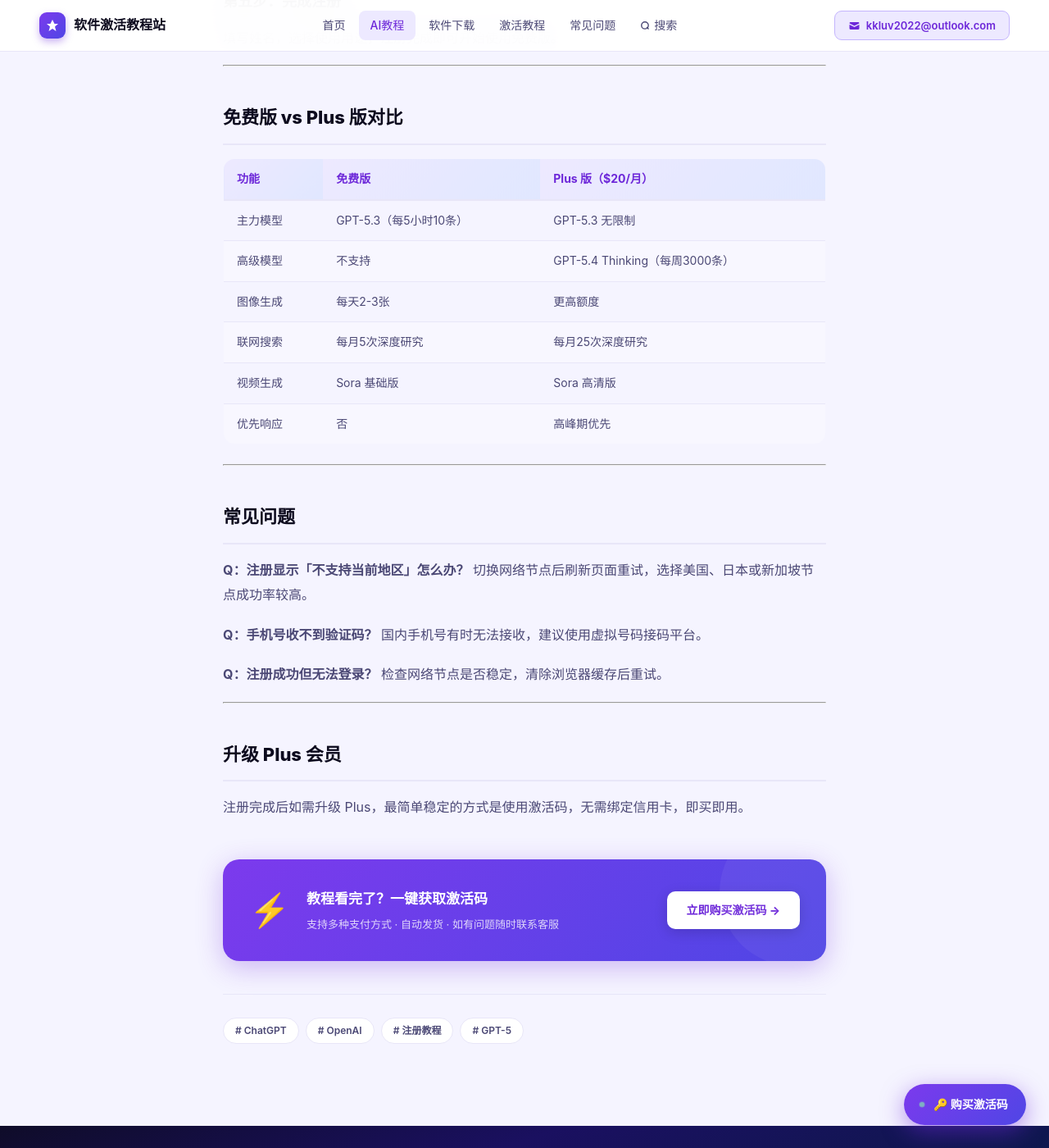
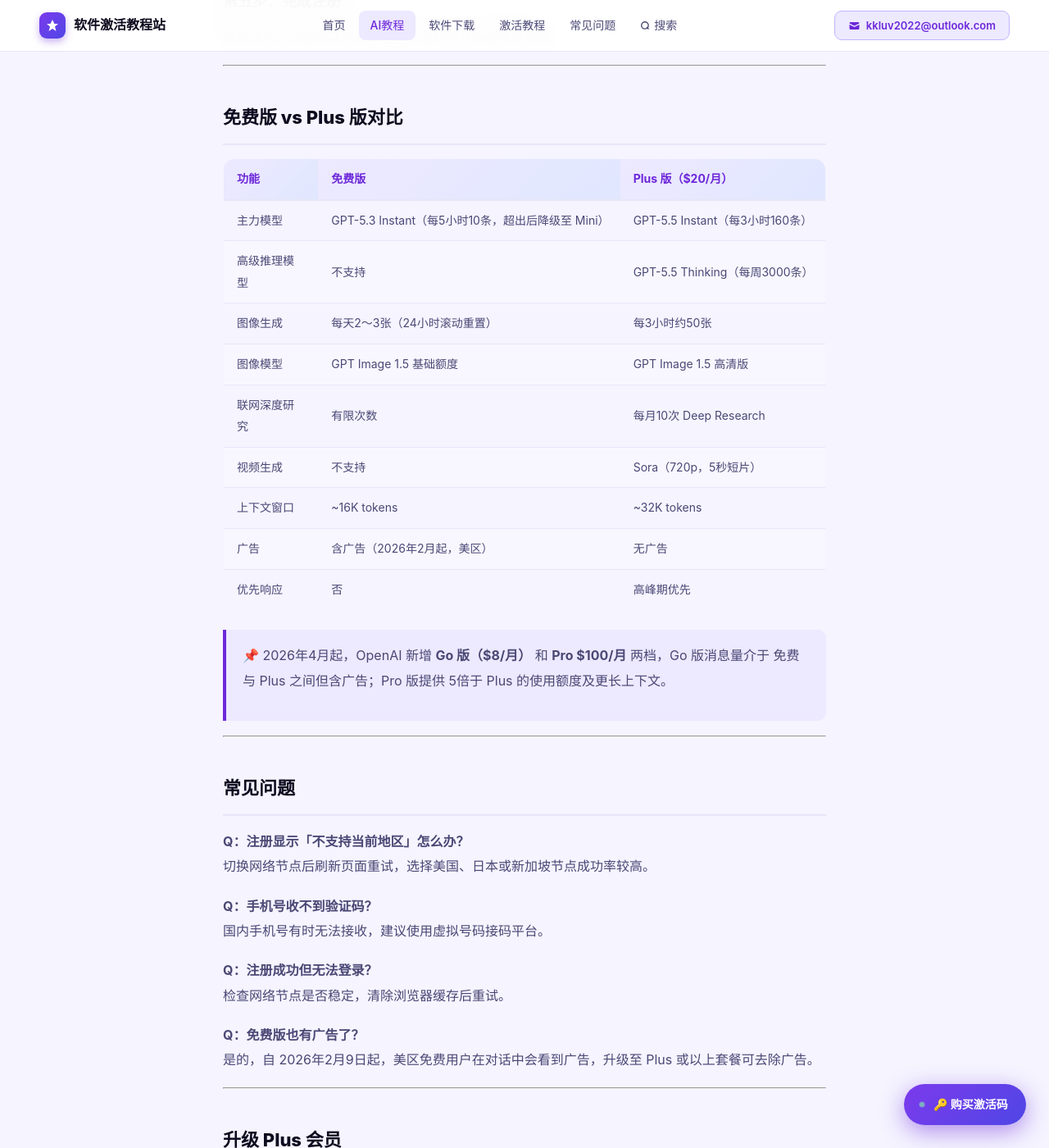
Before and after one commit to leo11hang/Kilian.github.io, a Jekyll site: the page built from _posts/2025-03-28-ChatGPT Sign up.md, in a window 1280 px wide and 1400 px high, scrolled down 2018 px. Shown: the whole window at 82% size. Built offline with Jekyll 4.4.1, drawn with Linux system fonts in a browser that asks for light colours; a script that is not in the unit is left out; some of the changed text lies outside the part shown.

Commit message:
Update 2025-03-28-ChatGPT Sign up.md

```diff
--- a/_posts/2025-03-28-ChatGPT Sign up.md
+++ b/_posts/2025-03-28-ChatGPT Sign up.md
@@ -11,9 +11,8 @@
 
 ## ChatGPT 是什么？
 
-ChatGPT 是 OpenAI 开发的 AI 对话助手，目前是全球用户量最大的 AI 产品之一，支持写作、编程、分析、翻译等几乎所有文字类任务。2026年已全面升级至 GPT-5 系列模型，能力大幅提升。
-
-
+ChatGPT 是 OpenAI 开发的 AI 对话助手，目前是全球用户量最大的 AI 产品之一，支持写作、
+编程、分析、翻译等几乎所有文字类任务。2026年已全面升级至 GPT-5 系列模型，能力大幅提升。
 
 ---
 
@@ -55,12 +54,18 @@
 
 | 功能 | 免费版 | Plus 版（$20/月）|
 |------|--------|-----------------|
-| 主力模型 | GPT-5.3（每5小时10条）| GPT-5.3 无限制 |
-| 高级模型 | 不支持 | GPT-5.4 Thinking（每周3000条）|
-| 图像生成 | 每天2-3张 | 更高额度 |
-| 联网搜索 | 每月5次深度研究 | 每月25次深度研究 |
-| 视频生成 | Sora 基础版 | Sora 高清版 |
+| 主力模型 | GPT-5.3 Instant（每5小时10条，超出后降级至 Mini）| GPT-5.5 Instant（每3小时160条）|
+| 高级推理模型 | 不支持 | GPT-5.5 Thinking（每周3000条）|
+| 图像生成 | 每天2～3张（24小时滚动重置）| 每3小时约50张 |
+| 图像模型 | GPT Image 1.5 基础额度 | GPT Image 1.5 高清版 |
+| 联网深度研究 | 有限次数 | 每月10次 Deep Research |
+| 视频生成 | 不支持 | Sora（720p，5秒短片）|
+| 上下文窗口 | ~16K tokens | ~32K tokens |
+| 广告 | 含广告（2026年2月起，美区）| 无广告 |
 | 优先响应 | 否 | 高峰期优先 |
+
+> 📌 2026年4月起，OpenAI 新增 **Go 版（$8/月）** 和 **Pro $100/月** 两档，Go 版消息量介于
+> 免费与 Plus 之间但含广告；Pro 版提供 5倍于 Plus 的使用额度及更长上下文。
 
 ---
 
@@ -75,6 +80,9 @@
 **Q：注册成功但无法登录？**
 检查网络节点是否稳定，清除浏览器缓存后重试。
 
+**Q：免费版也有广告了？**
+是的，自 2026年2月9日起，美区免费用户在对话中会看到广告，升级至 Plus 或以上套餐可去除广告。
+
 ---
 
 ## 升级 Plus 会员
```
Also changed, not shown: other parts of _posts/2025-03-28-ChatGPT Sign up.md (+1 -1 lines).
